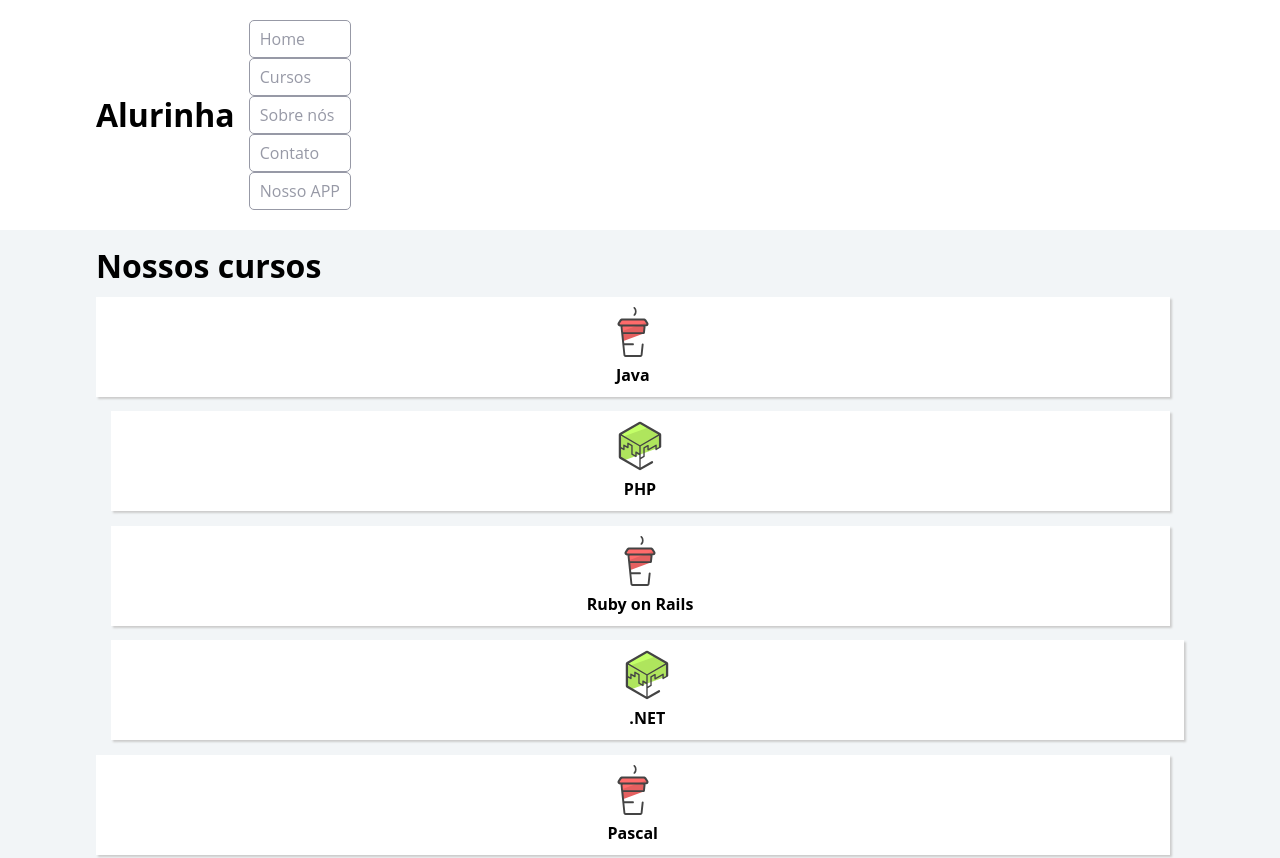
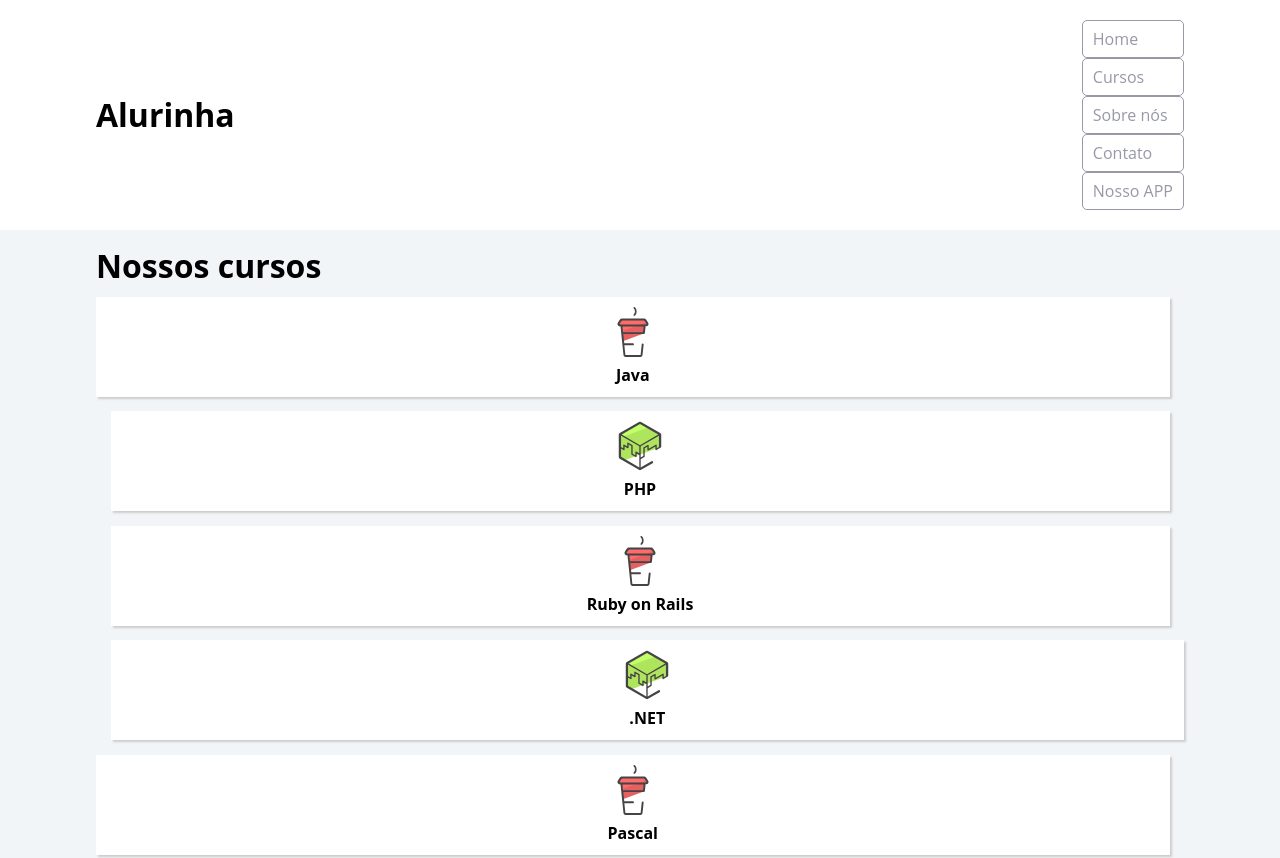
Before and after one commit to gualterapple/FlexBox, a plain HTML site: page index.html in a window 1280 px wide. Shown: the top 858 px of the page. Drawn offline with Linux system fonts and the light colour scheme.

Commit message:
Alinhado titulo do site e a nav com flex-between

```diff
--- a/css/flexbox.css
+++ b/css/flexbox.css
@@ -1,11 +1,13 @@
+.cabecalhoPrincipal .container
+{
+    display: flex;
+    align-items: center;
+    justify-content: space-between;
+}
 .cabecalhoPrincipal-titulo
 {
-    display: inline-block;
-    vertical-align: middle;
 }
 
 .cabecalhoPrincipal-nav
 {
-    display: inline-block;
-    vertical-align: middle;
 }
```
